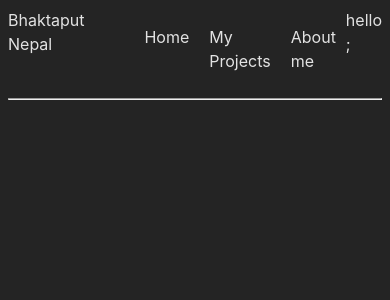
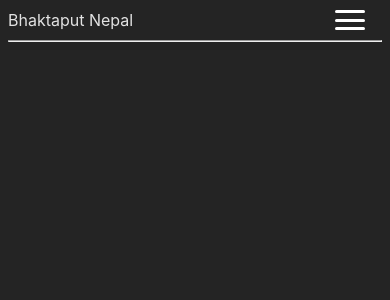
Before and after one commit to HTML69/Landing.Website, a React (Vite) app in the folder WebsiteCode/: page / in a window 390 px wide. Shown: the top 300 px of the page. Built offline with nearby package versions, Linux system fonts and the light colour scheme.

Commit message:
hamburger and shisssss

```diff
--- a/WebsiteCode/src/headers/BurgerMenu.css
+++ b/WebsiteCode/src/headers/BurgerMenu.css
@@ -0,0 +1,55 @@
+.body {
+  /* height: ; */
+  width: 50vw;
+  height: 100vh;
+  overflow: hidden;
+  background-color: antiquewhite;
+
+  top: 0;
+  color: rgb(0, 0, 0);
+}
+button {
+  position: fixed; /* Keeps the hamburger button fixed */
+  top: 5px; /* Adjust the vertical position */
+  right: 20px; /* Adjust the horizontal position */
+  background: none;
+  border: none;
+  cursor: pointer;
+  z-index: 1000;
+
+  padding: 5px;
+}
+
+.hamburger {
+  display: flex;
+  flex-direction: column;
+  justify-content: space-between;
+  width: 30px;
+  height: 20px;
+}
+
+.hamburger div {
+  width: 100%;
+  height: 3px;
+  background-color: #ffffff;
+  border-radius: 2px;
+}
+
+.boxidea {
+  position: fixed; /* Positions it relative to the viewport */
+  top: 0;
+  right: 0; /* Makes it appear from the right */
+  width: 50%; /* Covers half the screen width */
+  height: 100%; /* Covers the entire screen height */
+  background-color: rgba(0, 0, 0, 0.8); /* Semi-transparent black background */
+  color: white;
+  padding: 20px;
+  overflow-y: auto; /* Adds scroll if content overflows */
+  z-index: 999; /* Ensures it stays above other elements */
+}
+
+/* Optional styling for content */
+.boxidea p {
+  margin: 0;
+  font-size: 16px;
+}
--- a/WebsiteCode/src/headers/BurgerMenu.jsx
+++ b/WebsiteCode/src/headers/BurgerMenu.jsx
@@ -1,9 +1,28 @@
+import React, { useState } from "react";
+import "./BurgerMenu.css";
+
 function BurgerMenu() {
+  const [open, setOpen] = useState(false);
   return (
     <>
-      <div>hello</div>;
+      <button onClick={() => setOpen(!open)}>{hamburger()}</button>
+      {open && boxidea()}
     </>
   );
 }
 
 export default BurgerMenu;
+
+const hamburger = () => (
+  <div className="hamburger">
+    <div></div>
+    <div></div>
+    <div></div>
+  </div>
+);
+
+const boxidea = () => (
+  <div className="boxidea">
+    <p>Your content here</p>
+  </div>
+);
--- a/WebsiteCode/src/headers/Header.css
+++ b/WebsiteCode/src/headers/Header.css
@@ -3,13 +3,3 @@
   justify-content: space-between; /* Distribute space between items */
   /* align-items: center; Align items vertically in the center */
 }
-
-.menu {
-  display: flex;
-  flex-direction: row;
-  list-style: none;
-}
-
-.menu li {
-  padding: 1px 10px;
-}
--- a/WebsiteCode/src/headers/Header.jsx
+++ b/WebsiteCode/src/headers/Header.jsx
@@ -6,13 +6,13 @@ function Header() {
     <>
       <div className="header1">
         <div className="place">Bhaktaput Nepal</div>
-        <div className="main">
+        {/* <div className="main">
           <ul className="menu">
             <li>Home</li>
             <li>My Projects</li>
             <li>About me</li>
           </ul>
-        </div>
+        </div> */}
         <div>
           <BurgerMenu />
         </div>
```
